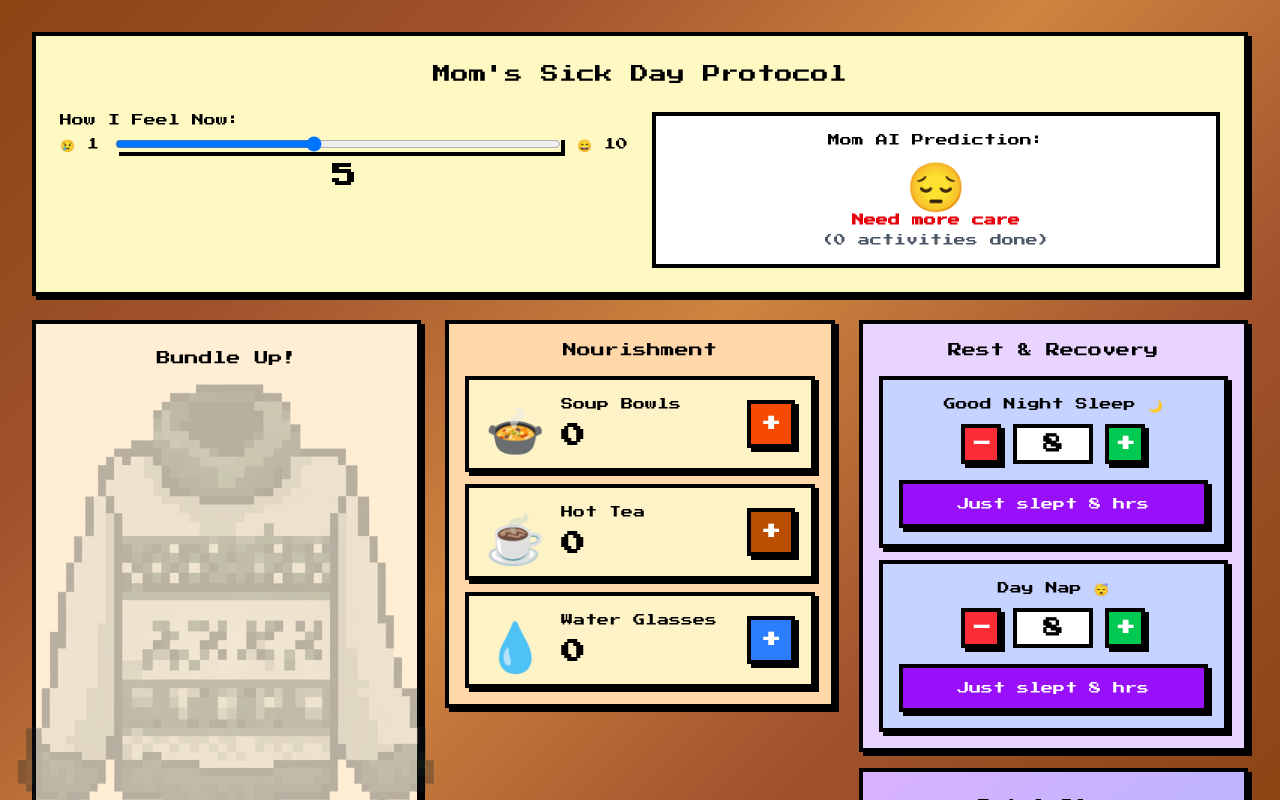
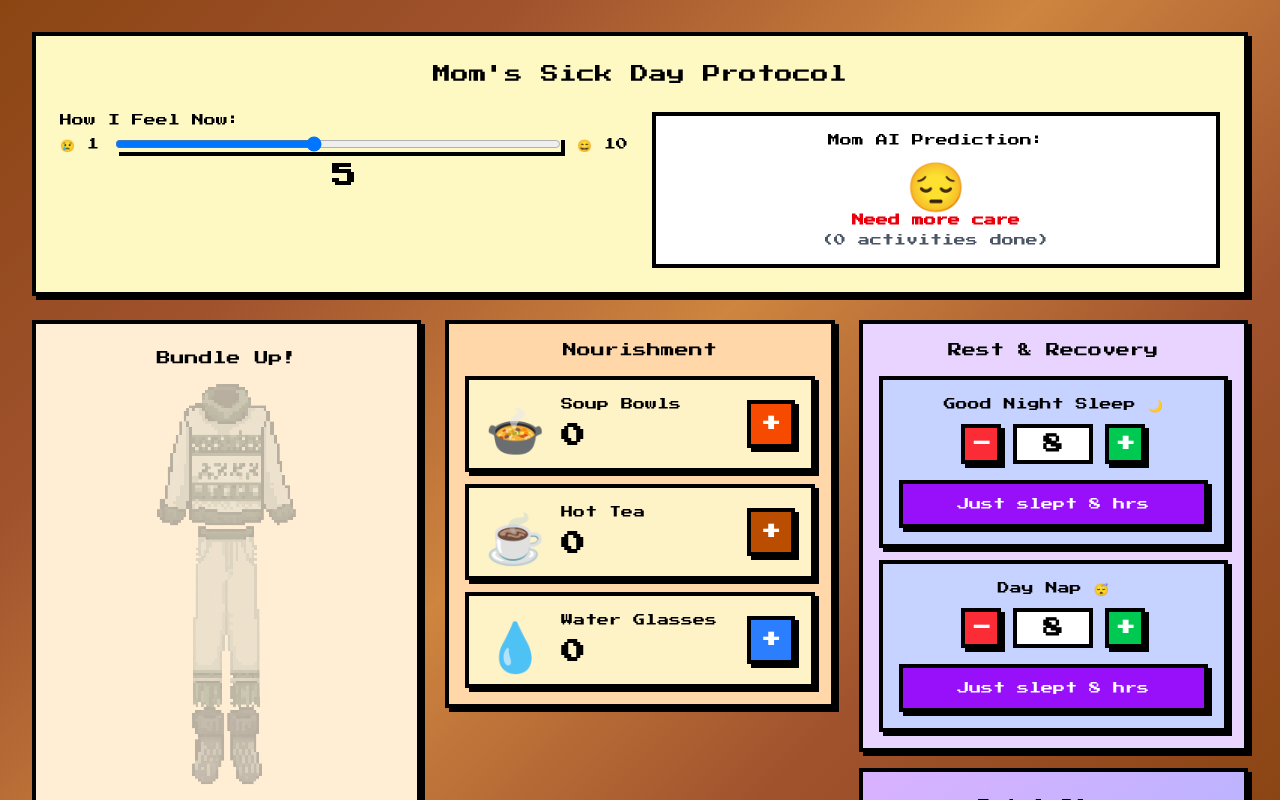
Before and after one commit to Fima2003/mom-protocol, a Next.js app: page / in a window 1280 px wide. Shown: the top 800 px of the page. Built offline with nearby package versions, Linux system fonts and the light colour scheme.

Commit message:
width+height

```diff
--- a/components/ClothingItem.tsx
+++ b/components/ClothingItem.tsx
@@ -20,13 +20,13 @@ export default function ClothingItem({ label, imageSrc, onClick, isActive, width
         isActive ? 'opacity-100' : 'opacity-30'
       }`}
       title={label}
-      style={{ width: width / 2, height: height / 2 }}
+      style={{ width: width / 6, height: height / 6 }}
     >
       <Image
         src={imageSrc}
         alt={label}
-        width={width}
-        height={height}
+        width={width/6}
+        height={height/6}
         className="w-full h-full pointer-events-none"
       />
     </button>
```
